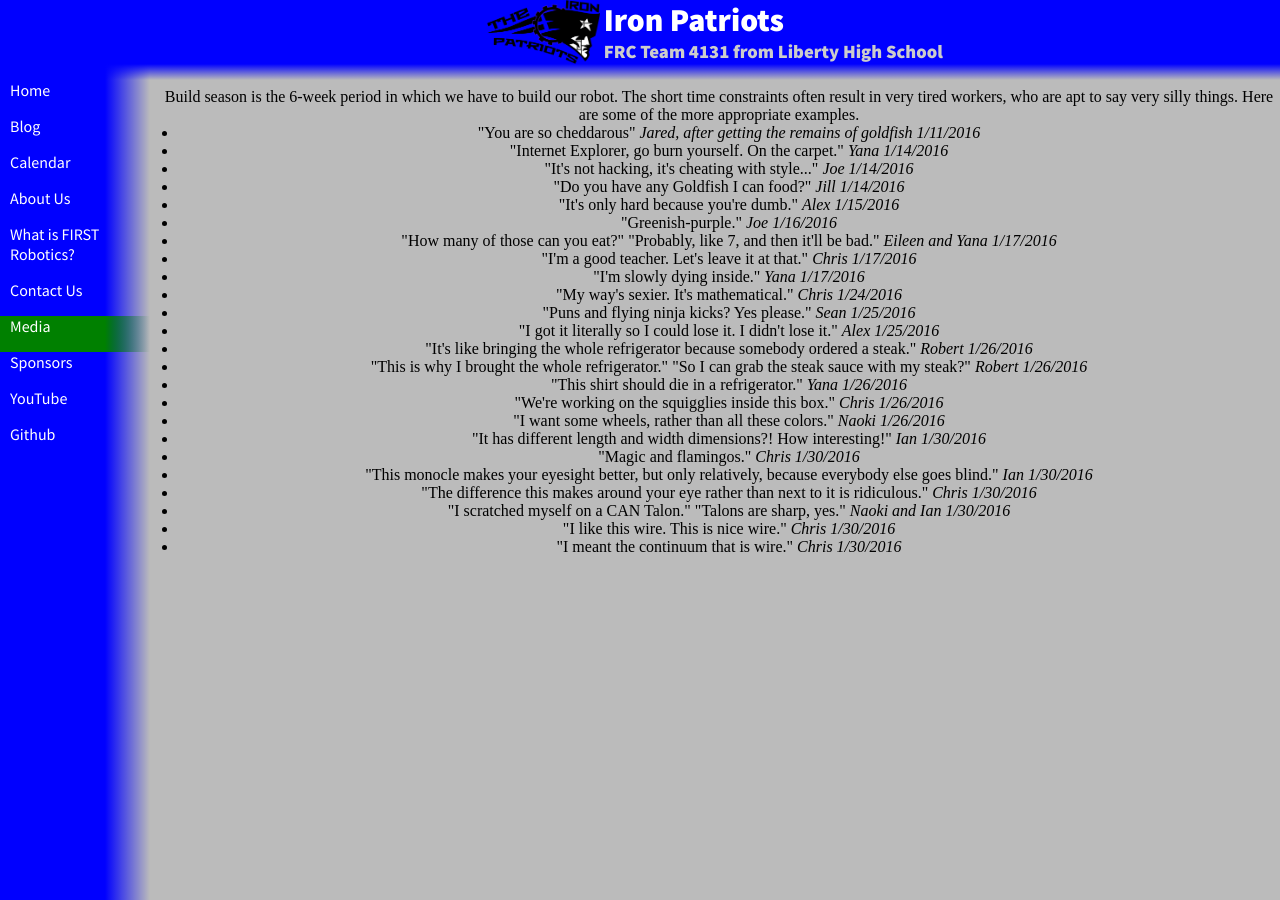
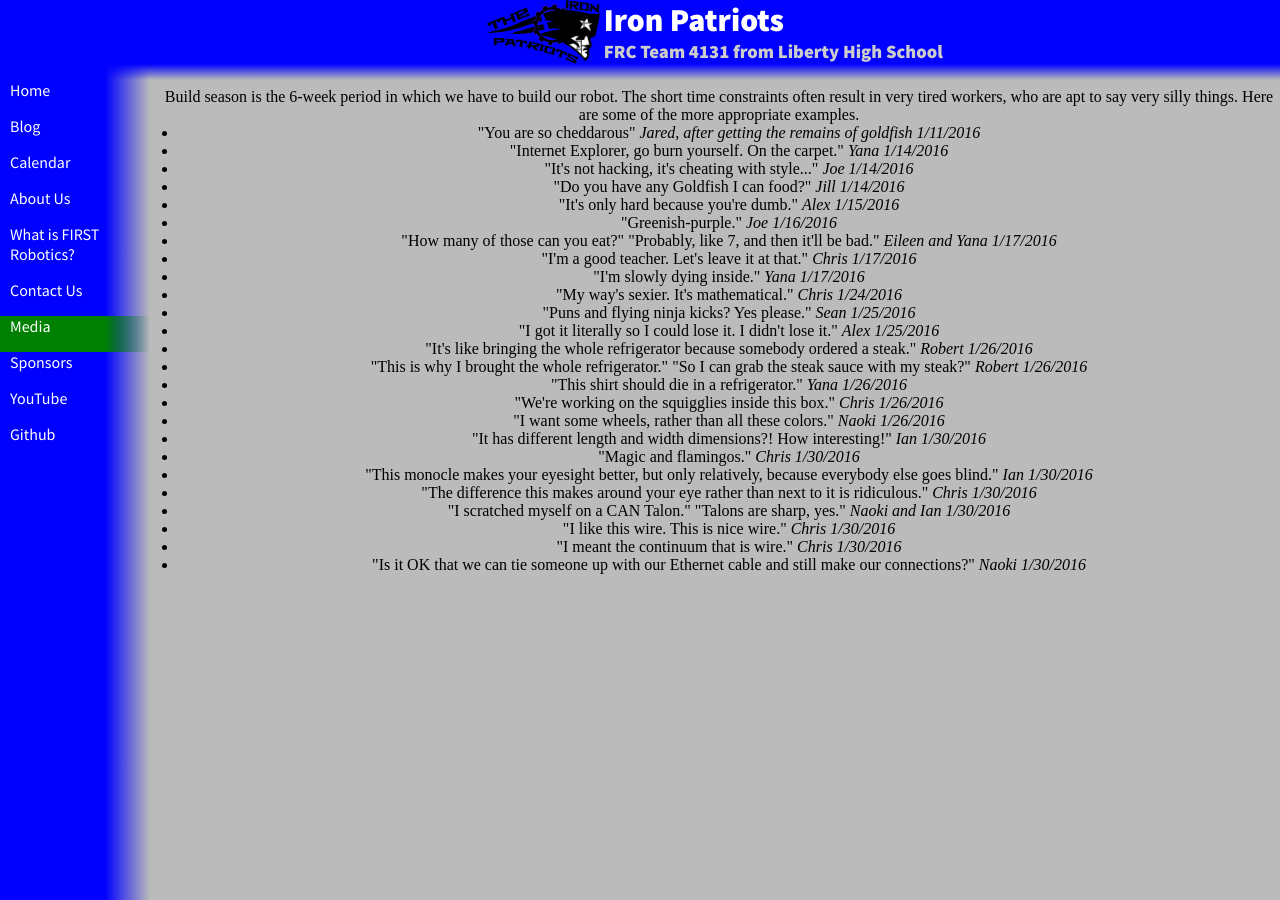
Before and after one commit to katiebugmoon/FRC4131.github.io, a Jekyll site: the page built from media/2016/quotes.html, in a window 1280 px wide. Built offline with Jekyll 4.4.1, drawn with Linux system fonts in a browser that asks for light colours; nearby versions of some CDN libraries.

Commit message:
Update quotes.html

```diff
--- a/media/2016/quotes.html
+++ b/media/2016/quotes.html
@@ -28,5 +28,6 @@ title: Build Season 2016 Quotes
 	<li>"I scratched myself on a CAN Talon." "Talons are sharp, yes." <i>Naoki and Ian 1/30/2016</i></li>
 	<li>"I like this wire. This is nice wire." <i>Chris 1/30/2016</i></li>
 	<li>"I meant the continuum that is wire." <i>Chris 1/30/2016</i></li>
+	<li>"Is it OK that we can tie someone up with our Ethernet cable and still make our connections?" <i>Naoki 1/30/2016</i></li>
 </ul>
 <center>
```
